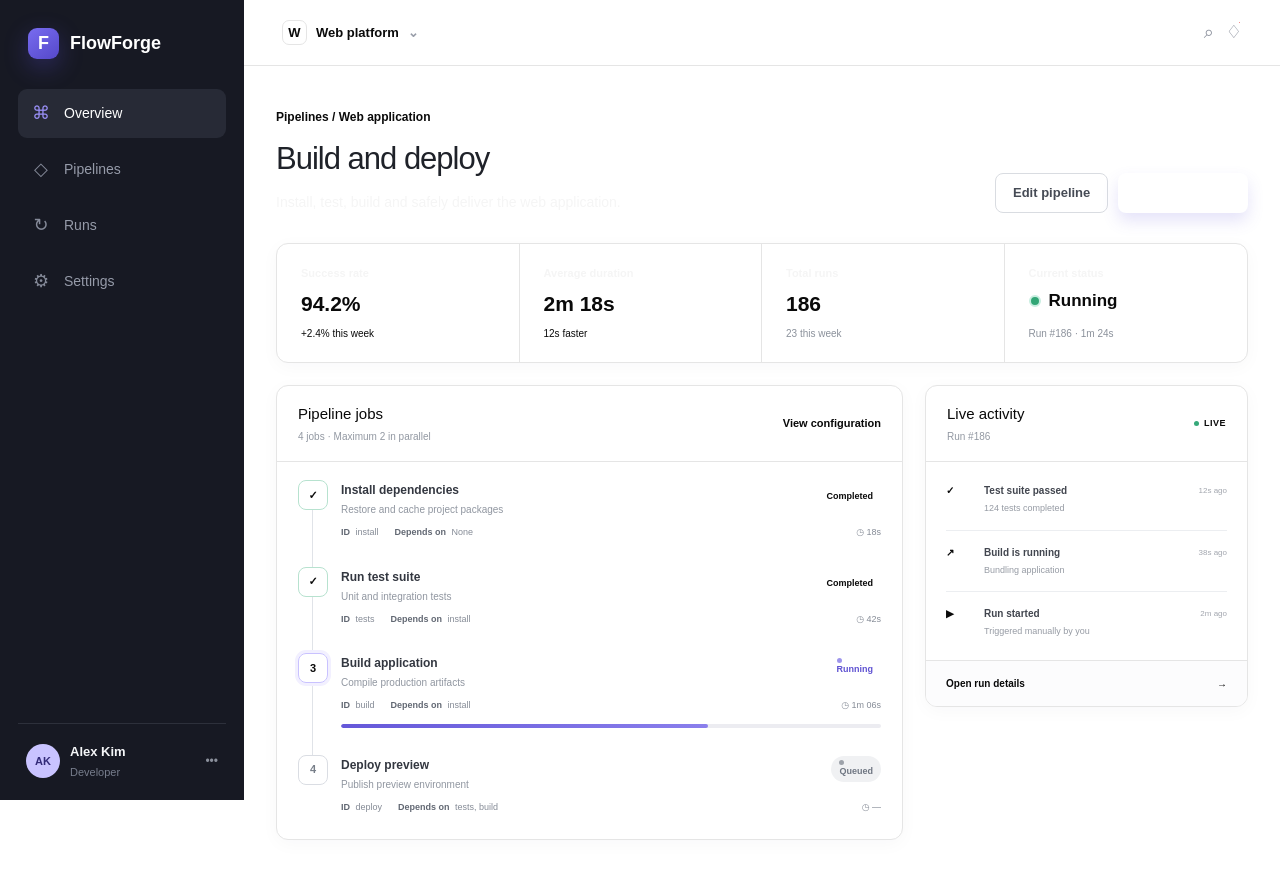
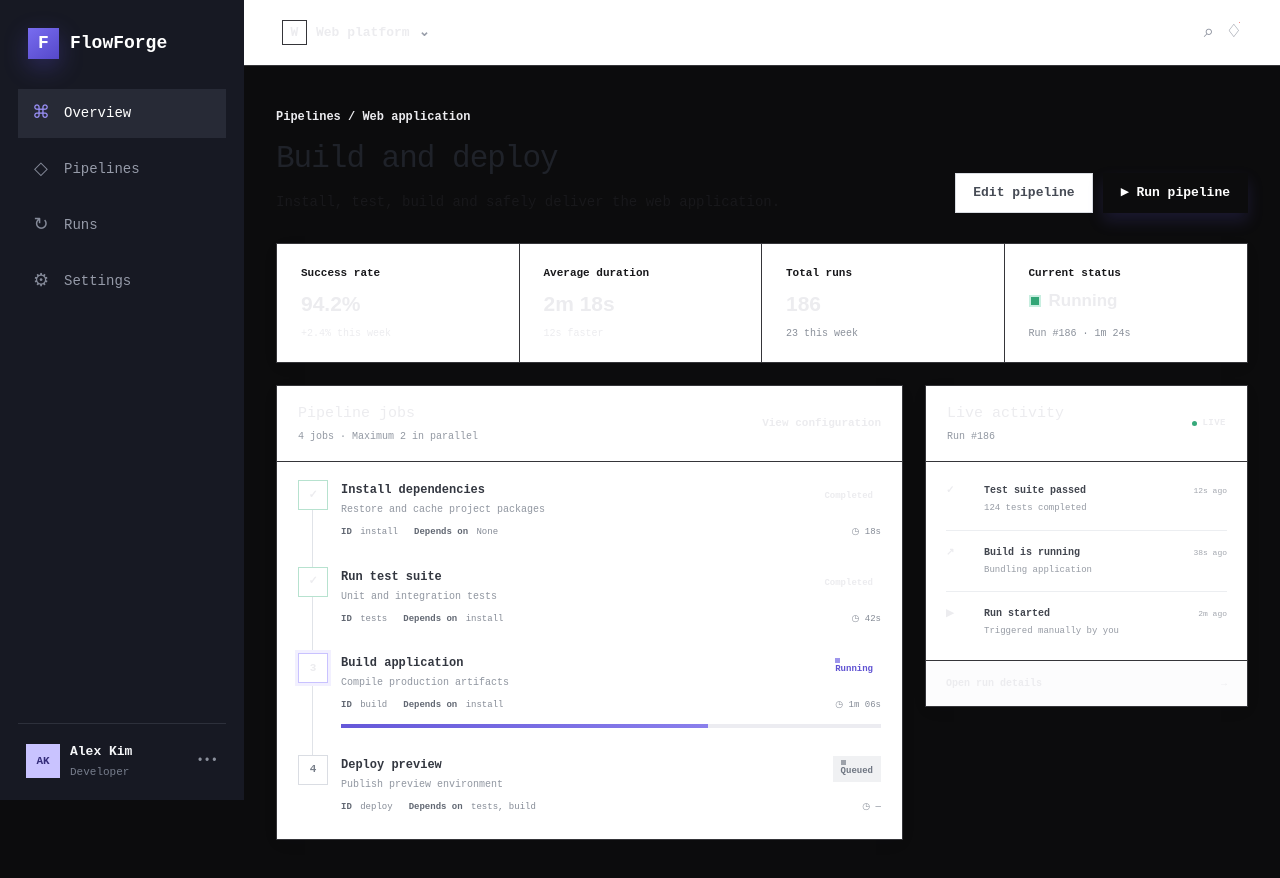
Before and after one commit to FeraFeraKA/FlowForge, a React (Vite) app in the folder frontend/: page / in a window 1280 px wide. Shown: the top 878 px of the page. Built offline with nearby package versions, Linux system fonts and the light colour scheme.

Commit message:
style(frontend): apply Render terminal theme

```diff
--- a/frontend/package.json
+++ b/frontend/package.json
@@ -10,7 +10,6 @@
     "preview": "vite preview"
   },
   "dependencies": {
-    "@fontsource-variable/geist": "^5.3.0",
     "@fontsource-variable/roboto-mono": "^5.3.0",
     "@tailwindcss/vite": "^4.3.3",
     "class-variance-authority": "^0.7.1",
--- a/frontend/src/index.css
+++ b/frontend/src/index.css
@@ -1,134 +1,78 @@
 @import "tailwindcss";
-@import "@fontsource-variable/roboto-mono";
 @import "tw-animate-css";
 @import "shadcn/tailwind.css";
-@import "@fontsource-variable/geist";
+@import "@fontsource-variable/roboto-mono";
 
 @custom-variant dark (&:is(.dark *));
 
 @theme inline {
-    --font-heading: var(--font-sans);
-    --font-sans: 'Geist Variable', sans-serif;
-    --color-sidebar-ring: var(--sidebar-ring);
-    --color-sidebar-border: var(--sidebar-border);
-    --color-sidebar-accent-foreground: var(--sidebar-accent-foreground);
-    --color-sidebar-accent: var(--sidebar-accent);
-    --color-sidebar-primary-foreground: var(--sidebar-primary-foreground);
-    --color-sidebar-primary: var(--sidebar-primary);
-    --color-sidebar-foreground: var(--sidebar-foreground);
-    --color-sidebar: var(--sidebar);
-    --color-chart-5: var(--chart-5);
-    --color-chart-4: var(--chart-4);
-    --color-chart-3: var(--chart-3);
-    --color-chart-2: var(--chart-2);
-    --color-chart-1: var(--chart-1);
-    --color-ring: var(--ring);
-    --color-input: var(--input);
-    --color-border: var(--border);
-    --color-destructive: var(--destructive);
-    --color-accent-foreground: var(--accent-foreground);
-    --color-accent: var(--accent);
-    --color-muted-foreground: var(--muted-foreground);
-    --color-muted: var(--muted);
-    --color-secondary-foreground: var(--secondary-foreground);
-    --color-secondary: var(--secondary);
-    --color-primary-foreground: var(--primary-foreground);
-    --color-primary: var(--primary);
-    --color-popover-foreground: var(--popover-foreground);
-    --color-popover: var(--popover);
-    --color-card-foreground: var(--card-foreground);
-    --color-card: var(--card);
-    --color-foreground: var(--foreground);
-    --color-background: var(--background);
-    --radius-sm: calc(var(--radius) * 0.6);
-    --radius-md: calc(var(--radius) * 0.8);
-    --radius-lg: var(--radius);
-    --radius-xl: calc(var(--radius) * 1.4);
-    --radius-2xl: calc(var(--radius) * 1.8);
-    --radius-3xl: calc(var(--radius) * 2.2);
-    --radius-4xl: calc(var(--radius) * 2.6);
+  --font-heading: "Roboto Mono Variable", monospace;
+  --font-sans: "Roboto Mono Variable", monospace;
+  --font-mono: "Roboto Mono Variable", monospace;
+  --color-background: var(--background);
+  --color-foreground: var(--foreground);
+  --color-card: var(--card);
+  --color-card-foreground: var(--card-foreground);
+  --color-popover: var(--popover);
+  --color-popover-foreground: var(--popover-foreground);
+  --color-primary: var(--primary);
+  --color-primary-foreground: var(--primary-foreground);
+  --color-secondary: var(--secondary);
+  --color-secondary-foreground: var(--secondary-foreground);
+  --color-muted: var(--muted);
+  --color-muted-foreground: var(--muted-foreground);
+  --color-accent: var(--accent);
+  --color-accent-foreground: var(--accent-foreground);
+  --color-destructive: var(--destructive);
+  --color-border: var(--border);
+  --color-input: var(--input);
+  --color-ring: var(--ring);
+  --radius-sm: 0;
+  --radius-md: 0;
+  --radius-lg: 0;
+  --radius-xl: 0;
 }
 
 :root {
-    --background: oklch(1 0 0);
-    --foreground: oklch(0.145 0 0);
-    --card: oklch(1 0 0);
-    --card-foreground: oklch(0.145 0 0);
-    --popover: oklch(1 0 0);
-    --popover-foreground: oklch(0.145 0 0);
-    --primary: oklch(0.205 0 0);
-    --primary-foreground: oklch(0.985 0 0);
-    --secondary: oklch(0.97 0 0);
-    --secondary-foreground: oklch(0.205 0 0);
-    --muted: oklch(0.97 0 0);
-    --muted-foreground: oklch(0.556 0 0);
-    --accent: oklch(0.97 0 0);
-    --accent-foreground: oklch(0.205 0 0);
-    --destructive: oklch(0.577 0.245 27.325);
-    --border: oklch(0.922 0 0);
-    --input: oklch(0.922 0 0);
-    --ring: oklch(0.708 0 0);
-    --chart-1: oklch(0.87 0 0);
-    --chart-2: oklch(0.556 0 0);
-    --chart-3: oklch(0.439 0 0);
-    --chart-4: oklch(0.371 0 0);
-    --chart-5: oklch(0.269 0 0);
-    --radius: 0.625rem;
-    --sidebar: oklch(0.985 0 0);
-    --sidebar-foreground: oklch(0.145 0 0);
-    --sidebar-primary: oklch(0.205 0 0);
-    --sidebar-primary-foreground: oklch(0.985 0 0);
-    --sidebar-accent: oklch(0.97 0 0);
-    --sidebar-accent-foreground: oklch(0.205 0 0);
-    --sidebar-border: oklch(0.922 0 0);
-    --sidebar-ring: oklch(0.708 0 0);
-}
-
-.dark {
-    --background: oklch(0.145 0 0);
-    --foreground: oklch(0.985 0 0);
-    --card: oklch(0.205 0 0);
-    --card-foreground: oklch(0.985 0 0);
-    --popover: oklch(0.205 0 0);
-    --popover-foreground: oklch(0.985 0 0);
-    --primary: oklch(0.922 0 0);
-    --primary-foreground: oklch(0.205 0 0);
-    --secondary: oklch(0.269 0 0);
-    --secondary-foreground: oklch(0.985 0 0);
-    --muted: oklch(0.269 0 0);
-    --muted-foreground: oklch(0.708 0 0);
-    --accent: oklch(0.269 0 0);
-    --accent-foreground: oklch(0.985 0 0);
-    --destructive: oklch(0.704 0.191 22.216);
-    --border: oklch(1 0 0 / 10%);
-    --input: oklch(1 0 0 / 15%);
-    --ring: oklch(0.556 0 0);
-    --chart-1: oklch(0.87 0 0);
-    --chart-2: oklch(0.556 0 0);
-    --chart-3: oklch(0.439 0 0);
-    --chart-4: oklch(0.371 0 0);
-    --chart-5: oklch(0.269 0 0);
-    --sidebar: oklch(0.205 0 0);
-    --sidebar-foreground: oklch(0.985 0 0);
-    --sidebar-primary: oklch(0.488 0.243 264.376);
-    --sidebar-primary-foreground: oklch(0.985 0 0);
-    --sidebar-accent: oklch(0.269 0 0);
-    --sidebar-accent-foreground: oklch(0.985 0 0);
-    --sidebar-border: oklch(1 0 0 / 10%);
-    --sidebar-ring: oklch(0.556 0 0);
+  --background: #0c0c0d;
+  --foreground: #ececef;
+  --card: #111113;
+  --card-foreground: #ececef;
+  --popover: #141416;
+  --popover-foreground: #ececef;
+  --primary: #a78bfa;
+  --primary-foreground: #110d1c;
+  --secondary: #18181b;
+  --secondary-foreground: #dedee3;
+  --muted: #18181b;
+  --muted-foreground: #85858e;
+  --accent: #211b31;
+  --accent-foreground: #c4b5fd;
+  --destructive: #fb7185;
+  --border: #353539;
+  --input: #353539;
+  --ring: #a78bfa;
+  --radius: 0;
 }
 
 @layer base {
   * {
     @apply border-border outline-ring/50;
-    }
-  body {
-    @apply bg-background text-foreground;
-    }
-  button:not(:disabled), [role="button"]:not(:disabled) {
-    cursor: pointer;
-    }
-  html {
-    @apply font-sans;
-    }
+    border-style: dashed;
+    border-radius: 0 !important;
+  }
+  html { @apply bg-background font-mono text-foreground; }
+  body { @apply m-0 min-w-80 bg-background text-foreground antialiased; }
+  button:not(:disabled), [role="button"]:not(:disabled) { cursor: pointer; }
+  ::selection { background: #a78bfa; color: #110d1c; }
 }
+
+@layer utilities {
+  .dev-grid {
+    background-image:
+      linear-gradient(to right, rgb(255 255 255 / 0.035) 1px, transparent 1px),
+      linear-gradient(to bottom, rgb(255 255 255 / 0.035) 1px, transparent 1px);
+    background-size: 48px 48px;
+  }
+  .terminal-glow { text-shadow: 0 0 22px rgb(167 139 250 / 0.4); }
+}
```
Also changed, not shown: 1 other file (tests, documents, lock files or other folders).
